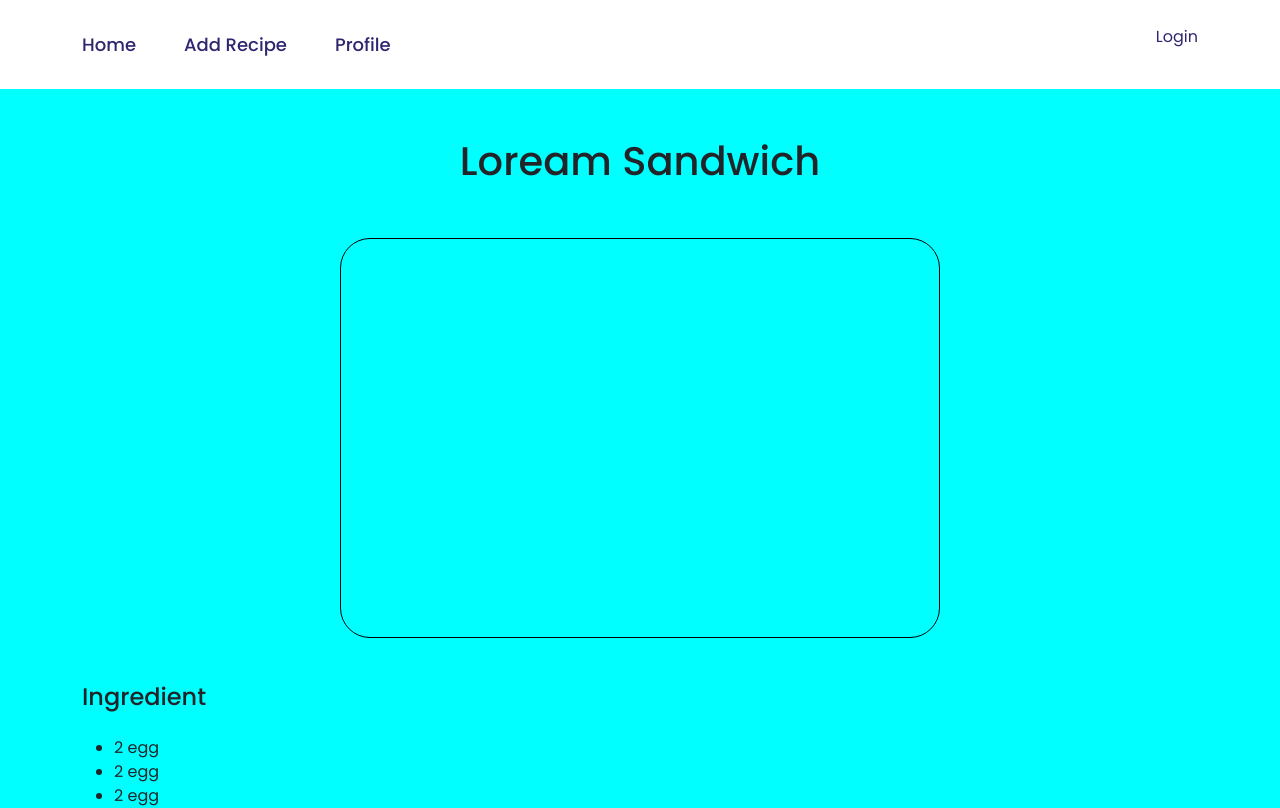
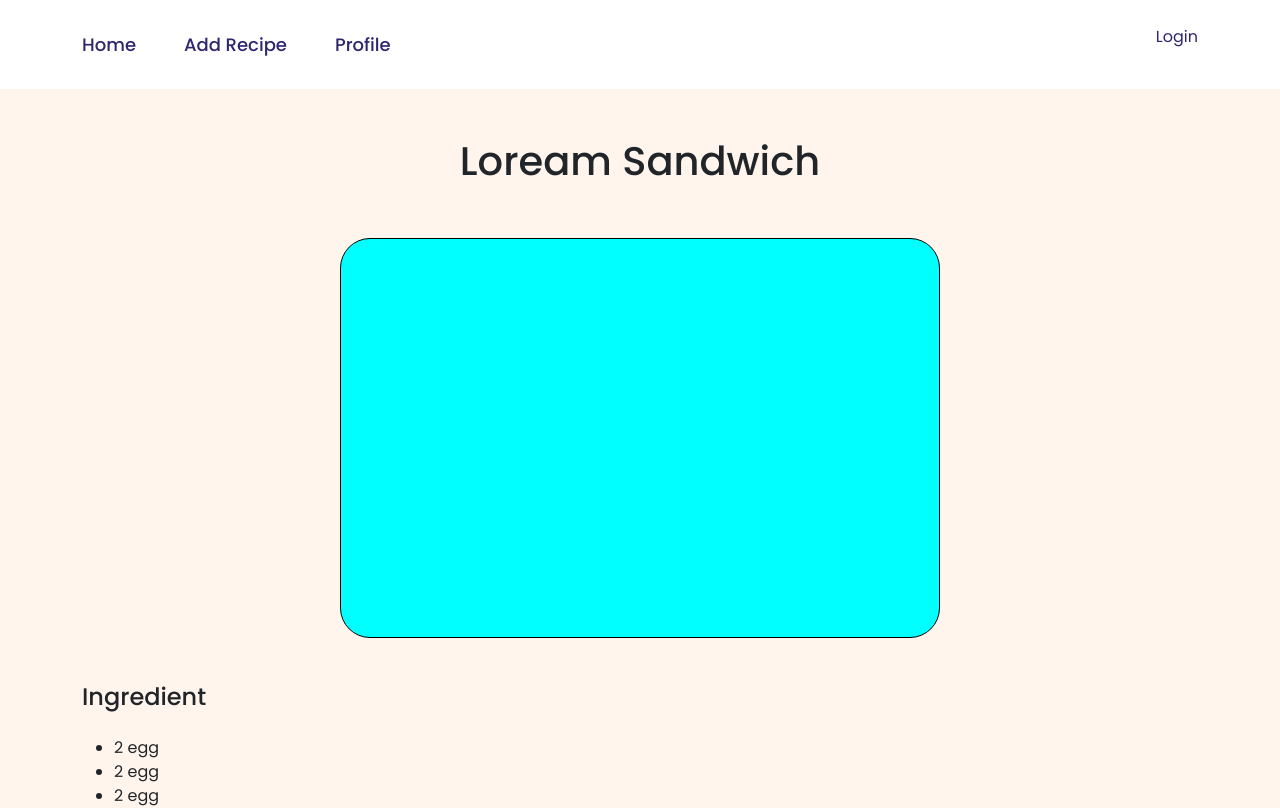
Before and after one commit to Pijar-Camp-Batch-15-Team-B/pijar-food-fe, a React (Create React App) app: page /detail in a window 1280 px wide. Shown: the top 808 px of the page. Built offline with nearby package versions, Linux system fonts and the light colour scheme.

Commit message:
[Update] Style

```diff
--- a/src/style/Detail.css
+++ b/src/style/Detail.css
@@ -1,5 +1,5 @@
 #bodyDetail {
-    background-color: aqua;
+    background-color: #FFF5EC;
 }
 
 .gambardetail{
```
